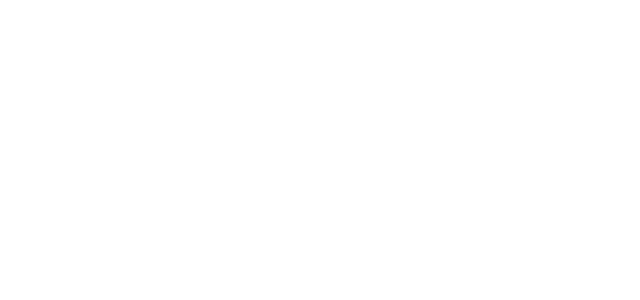
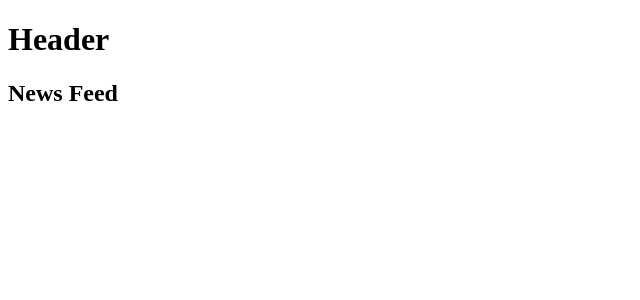
Before and after one commit to JustinSTV/MERN-social-website, a React (Vite) app in the folder Client/: page /feed in a window 1280 px wide. Before the commit this address had no page. Shown: the top 300 px of the page, without its empty margins (0-640 px from the left). Built offline with nearby package versions, Linux system fonts and the light colour scheme.

Commit message:
main outlet

```diff
--- a/Client/src/App.tsx
+++ b/Client/src/App.tsx
@@ -2,6 +2,8 @@
 
 import LoginPage from './components/pages/auth/LoginPage'
 import RegisterPage from './components/pages/auth/RegisterPage'
+import MainOutlet from './components/template/MainOutlet'
+import NewsFeed from './components/pages/feed/NewsFeed'
 
 const App = () => {
 
@@ -9,7 +11,9 @@
     <Routes>
       <Route path='/login' element={<LoginPage />} />
       <Route path='/register' element={<RegisterPage />} />
-
+      <Route path='/' element={<MainOutlet />}>
+        <Route index path='feed' element={<NewsFeed />} />
+      </Route>
     </Routes>
   )
 }
--- /dev/null
+++ b/Client/src/components/UI/organism/Header.tsx
@@ -0,0 +1,9 @@
+const Header = () => {
+  return (
+    <header>
+      <h1>Header</h1>
+    </header>
+  );
+}
+
+export default Header;
--- /dev/null
+++ b/Client/src/components/template/MainOutlet.tsx
@@ -0,0 +1,13 @@
+import { Outlet } from "react-router-dom";
+import Header from "../UI/organism/Header";
+
+const MainOutlet = () => {
+  return (
+    <>
+      <Header />
+      <Outlet />
+    </>
+  );
+}
+
+export default MainOutlet;
```
